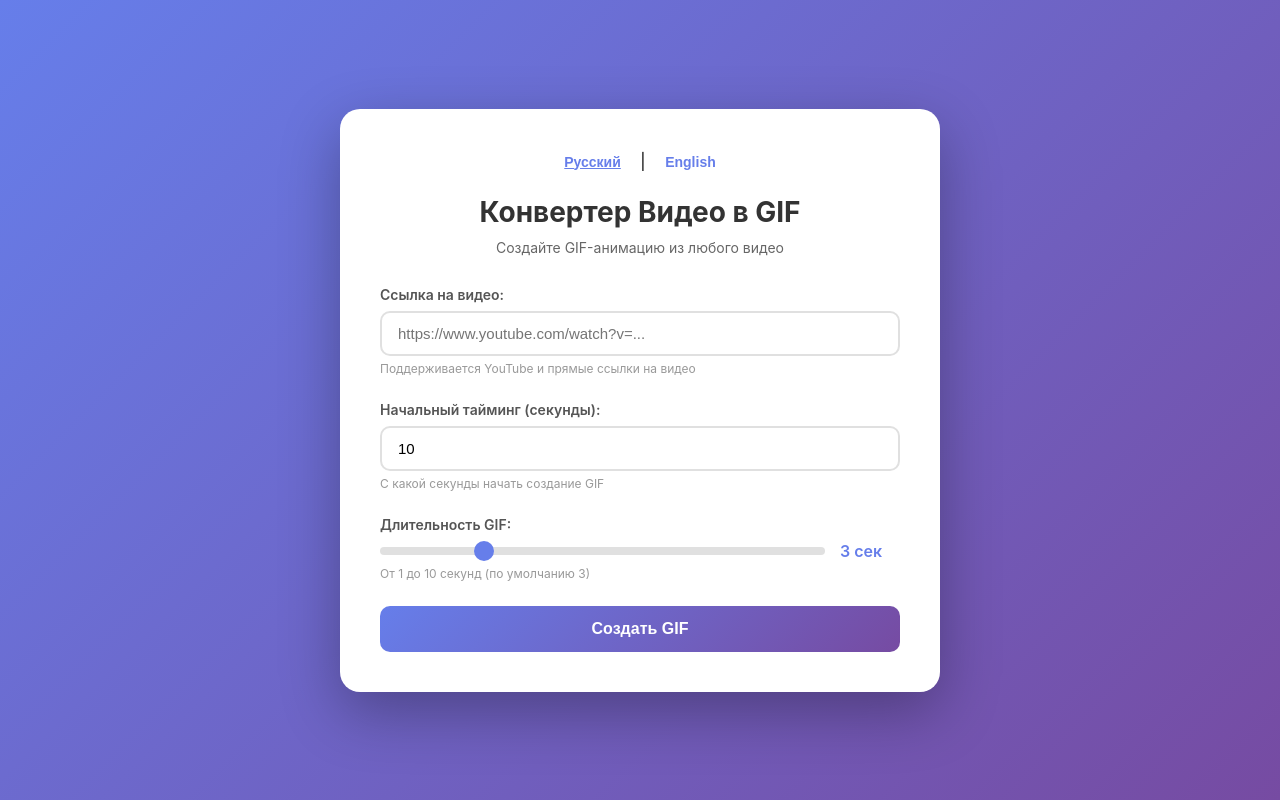
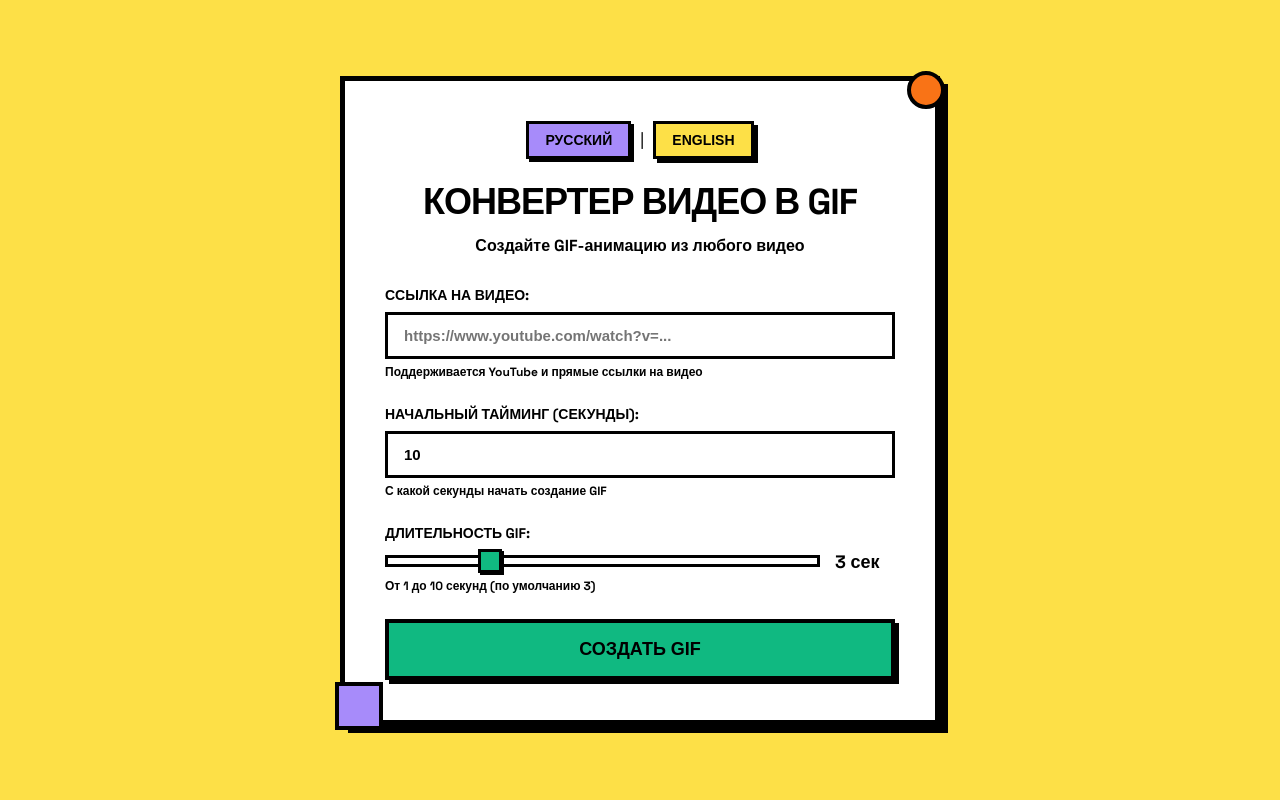
Before and after one commit to thept-ru/VideoGif, a Flask app: page / in a window 1280 px wide. Run offline with Flask 3, Linux system fonts and the light colour scheme.

Commit message:
Design: Redesign UI in Neubrutalism style with bold colors and shadows

```diff
--- a/templates/index.html
+++ b/templates/index.html
@@ -4,6 +4,9 @@
     <meta charset="UTF-8">
     <meta name="viewport" content="width=device-width, initial-scale=1.0">
     <title>Video to GIF Converter</title>
+    <link rel="preconnect" href="https://fonts.googleapis.com">
+    <link rel="preconnect" href="https://fonts.gstatic.com" crossorigin>
+    <link href="https://fonts.googleapis.com/css2?family=Space+Grotesk:wght@400;700;900&display=swap" rel="stylesheet">
     <style>
         * {
             margin: 0;
@@ -12,8 +15,8 @@
         }
 
         body {
-            font-family: -apple-system, BlinkMacSystemFont, 'Segoe UI', Roboto, Oxygen, Ubuntu, Cantarell, sans-serif;
-            background: linear-gradient(135deg, #667eea 0%, #764ba2 100%);
+            font-family: 'Space Grotesk', 'Arial Black', sans-serif;
+            background: #FDE047;
             min-height: 100vh;
             display: flex;
             justify-content: center;
@@ -23,25 +26,53 @@
 
         .container {
             background: white;
-            border-radius: 20px;
+            border: 5px solid black;
+            box-shadow: 8px 8px 0 black;
             padding: 40px;
-            box-shadow: 0 20px 60px rgba(0, 0, 0, 0.3);
             max-width: 600px;
             width: 100%;
+            position: relative;
+        }
+
+        .container::before {
+            content: '';
+            position: absolute;
+            top: -10px;
+            right: -10px;
+            width: 30px;
+            height: 30px;
+            background: #F97316;
+            border: 4px solid black;
+            border-radius: 50%;
+        }
+
+        .container::after {
+            content: '';
+            position: absolute;
+            bottom: -10px;
+            left: -10px;
+            width: 40px;
+            height: 40px;
+            background: #A78BFA;
+            border: 4px solid black;
         }
 
         h1 {
-            color: #333;
+            color: black;
             margin-bottom: 10px;
-            font-size: 28px;
+            font-size: 36px;
             text-align: center;
+            font-weight: 900;
+            text-transform: uppercase;
+            letter-spacing: -1px;
         }
 
         .subtitle {
-            color: #666;
+            color: black;
             text-align: center;
             margin-bottom: 30px;
-            font-size: 14px;
+            font-size: 16px;
+            font-weight: 700;
         }
 
         .form-group {
@@ -51,32 +82,36 @@
         label {
             display: block;
             margin-bottom: 8px;
-            color: #555;
-            font-weight: 600;
+            color: black;
+            font-weight: 900;
             font-size: 14px;
+            text-transform: uppercase;
         }
 
         input[type="text"],
         input[type="number"] {
             width: 100%;
             padding: 12px 16px;
-            border: 2px solid #e0e0e0;
-            border-radius: 10px;
+            border: 3px solid black;
+            background: white;
             font-size: 15px;
-            transition: all 0.3s;
+            font-weight: 700;
+            transition: all 0.2s;
         }
 
         input[type="text"]:focus,
         input[type="number"]:focus {
             outline: none;
-            border-color: #667eea;
-            box-shadow: 0 0 0 3px rgba(102, 126, 234, 0.1);
+            background: #FDE047;
+            transform: translate(-2px, -2px);
+            box-shadow: 4px 4px 0 black;
         }
 
         .hint {
             font-size: 12px;
-            color: #999;
+            color: black;
             margin-top: 5px;
+            font-weight: 600;
         }
 
         .duration-control {
@@ -87,9 +122,9 @@
 
         .duration-control input[type="range"] {
             flex: 1;
-            height: 8px;
-            border-radius: 5px;
-            background: #e0e0e0;
+            height: 12px;
+            background: white;
+            border: 3px solid black;
             outline: none;
             -webkit-appearance: none;
             appearance: none;
@@ -98,27 +133,28 @@
         .duration-control input[type="range"]::-webkit-slider-thumb {
             -webkit-appearance: none;
             appearance: none;
-            width: 20px;
-            height: 20px;
-            border-radius: 50%;
-            background: #667eea;
+            width: 24px;
+            height: 24px;
+            background: #10B981;
+            border: 3px solid black;
             cursor: pointer;
+            box-shadow: 2px 2px 0 black;
         }
 
         .duration-control input[type="range"]::-moz-range-thumb {
-            width: 20px;
-            height: 20px;
-            border-radius: 50%;
-            background: #667eea;
+            width: 24px;
+            height: 24px;
+            background: #10B981;
+            border: 3px solid black;
             cursor: pointer;
-            border: none;
+            box-shadow: 2px 2px 0 black;
         }
 
         .duration-value {
             min-width: 60px;
-            font-weight: 600;
-            color: #667eea;
-            font-size: 16px;
+            font-weight: 900;
+            color: black;
+            font-size: 18px;
         }
 
         .checkbox-group {
@@ -164,30 +203,33 @@
 
         button {
             width: 100%;
-            padding: 14px;
-            background: linear-gradient(135deg, #667eea 0%, #764ba2 100%);
-            color: white;
-            border: none;
-            border-radius: 10px;
-            font-size: 16px;
-            font-weight: 600;
+            padding: 16px;
+            background: #10B981;
+            color: black;
+            border: 4px solid black;
+            font-size: 18px;
+            font-weight: 900;
             cursor: pointer;
-            transition: transform 0.2s, box-shadow 0.2s;
+            text-transform: uppercase;
+            transition: all 0.2s;
+            box-shadow: 4px 4px 0 black;
         }
 
         button:hover {
-            transform: translateY(-2px);
-            box-shadow: 0 10px 20px rgba(102, 126, 234, 0.3);
+            transform: translate(-2px, -2px);
+            box-shadow: 6px 6px 0 black;
         }
 
         button:active {
-            transform: translateY(0);
+            transform: translate(0, 0);
+            box-shadow: 2px 2px 0 black;
         }
 
         button:disabled {
-            background: #ccc;
+            background: #D1D5DB;
             cursor: not-allowed;
             transform: none;
+            box-shadow: 4px 4px 0 black;
         }
 
         .progress-container {
@@ -275,19 +321,28 @@
         }
 
         .lang-btn {
-            background: none;
-            border: none;
-            color: #667eea;
+            background: #FDE047;
+            border: 3px solid black;
+            color: black;
             cursor: pointer;
             font-size: 14px;
-            padding: 5px 10px;
+            font-weight: 700;
+            padding: 8px 16px;
             margin: 0 5px;
             width: auto;
+            text-transform: uppercase;
+            transition: all 0.2s;
+        }
+
+        .lang-btn:hover {
+            transform: translate(-2px, -2px);
+            box-shadow: 3px 3px 0 black;
         }
 
         .lang-btn.active {
-            font-weight: bold;
-            text-decoration: underline;
+            background: #A78BFA;
+            font-weight: 900;
+            box-shadow: 3px 3px 0 black;
         }
     </style>
 </head>
```
Also changed, not shown: other parts of templates/index.html (+39 -32 lines).
